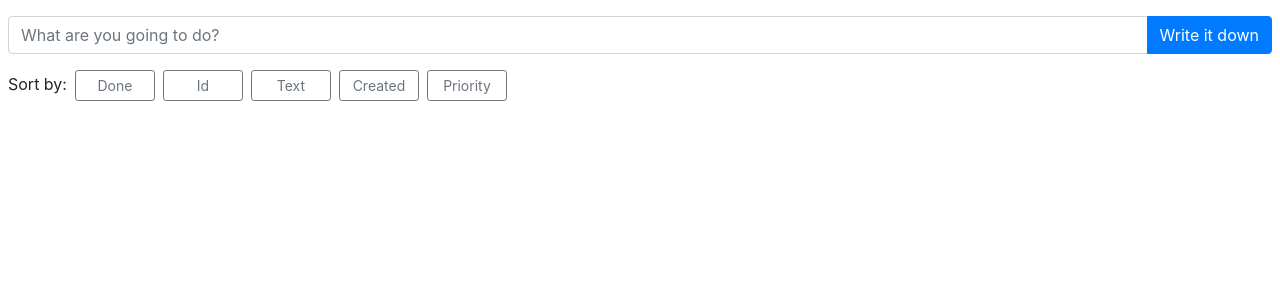
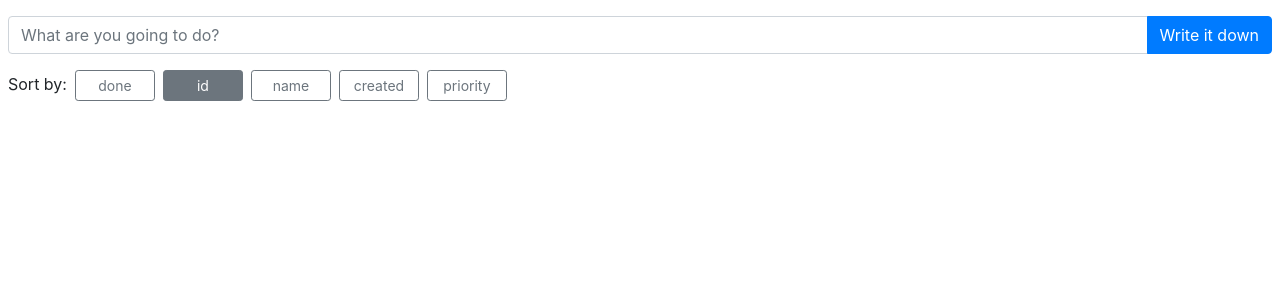
Before and after one commit to EugeneSqr/todo-list, a React app in the folder web/: page / in a window 1280 px wide. Shown: the top 300 px of the page. Built offline with nearby package versions, Linux system fonts and the light colour scheme; no server answers.

Commit message:
sorting picker implemented

```diff
--- a/web/src/App.js
+++ b/web/src/App.js
@@ -1,5 +1,5 @@
 'use strict';
-import React, {useState, useEffect} from 'react';
+import React, {useState, useEffect, useCallback} from 'react';
 import AddTodo from './AddTodo';
 import SortingPicker from './SortingPicker';
 import TodoList from './TodoList';
@@ -12,7 +12,9 @@ export default function App() {
 
   return (<React.Fragment>
     <AddTodo />
-    <SortingPicker />
+    <SortingPicker
+      currentSorting={'id'}
+      onSortingChange={useCallback(onSortingChange, [])} />
     <TodoList
       todos={todos}
       onTodoRemove={onTodoRemove}
@@ -39,4 +41,8 @@ export default function App() {
   function onTodoUpdate(id, data) {
     console.log('todo updated', id, data);
   }
+
+  function onSortingChange(newSorting) {
+    console.log('sorting changed', newSorting);
+  }
 }
--- a/web/src/SortingPicker.js
+++ b/web/src/SortingPicker.js
@@ -1,15 +1,50 @@
 'use strict';
-import React from 'react';
+import React, {useState} from 'react';
+import classNames from 'classnames';
 
-export default function SortingPicker() {
+function SortingPicker({currentSorting, onSortingChange}) {
+  const sorting = useSorting(currentSorting);
   return (
     <div className="container-fluid sorting-picker">
       <span>Sort by:</span>
-      <button className="btn btn-outline-secondary btn-sm">Done</button>
-      <button className="btn btn-outline-secondary btn-sm">Id</button>
-      <button className="btn btn-outline-secondary btn-sm">Text</button>
-      <button className="btn btn-outline-secondary btn-sm">Created</button>
-      <button className="btn btn-outline-secondary btn-sm">Priority</button>
+      {
+        ['done', 'id', 'name', 'created', 'priority'].map(function(label, i) {
+          return (<button key={i} {...getButtonAttrs(label)}>{label}</button>);
+        })
+      }
     </div>
   );
+
+  function useSorting(initialSorting) {
+    const [sorting, setSorting] = useState(initialSorting);
+    function onClick(e) {
+      const newSorting = e.currentTarget.getAttribute('data-sorting');
+      if (sorting !== newSorting) {
+        setSorting(newSorting);
+        onSortingChange(newSorting);
+      }
+    }
+
+    return {
+      value: sorting,
+      onClick,
+    };
+  }
+
+  function getButtonAttrs(buttonSorting) {
+    return {
+      'data-sorting': buttonSorting,
+      'className': getSortingClass(buttonSorting),
+      ...sorting,
+    };
+  }
+
+  function getSortingClass(buttonSorting) {
+    return classNames('btn btn-sm', {
+      'btn-secondary': sorting.value === buttonSorting,
+      'btn-outline-secondary': sorting.value !== buttonSorting,
+    });
+  }
 }
+
+export default React.memo(SortingPicker);
```
